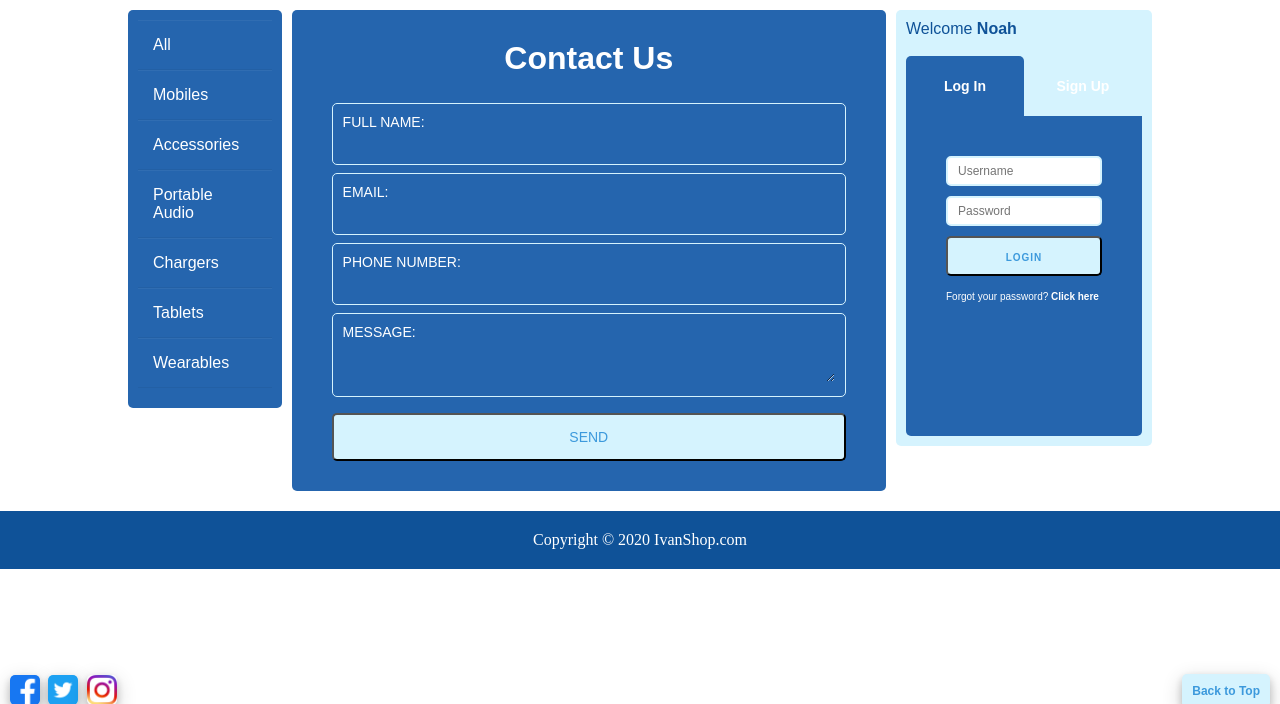
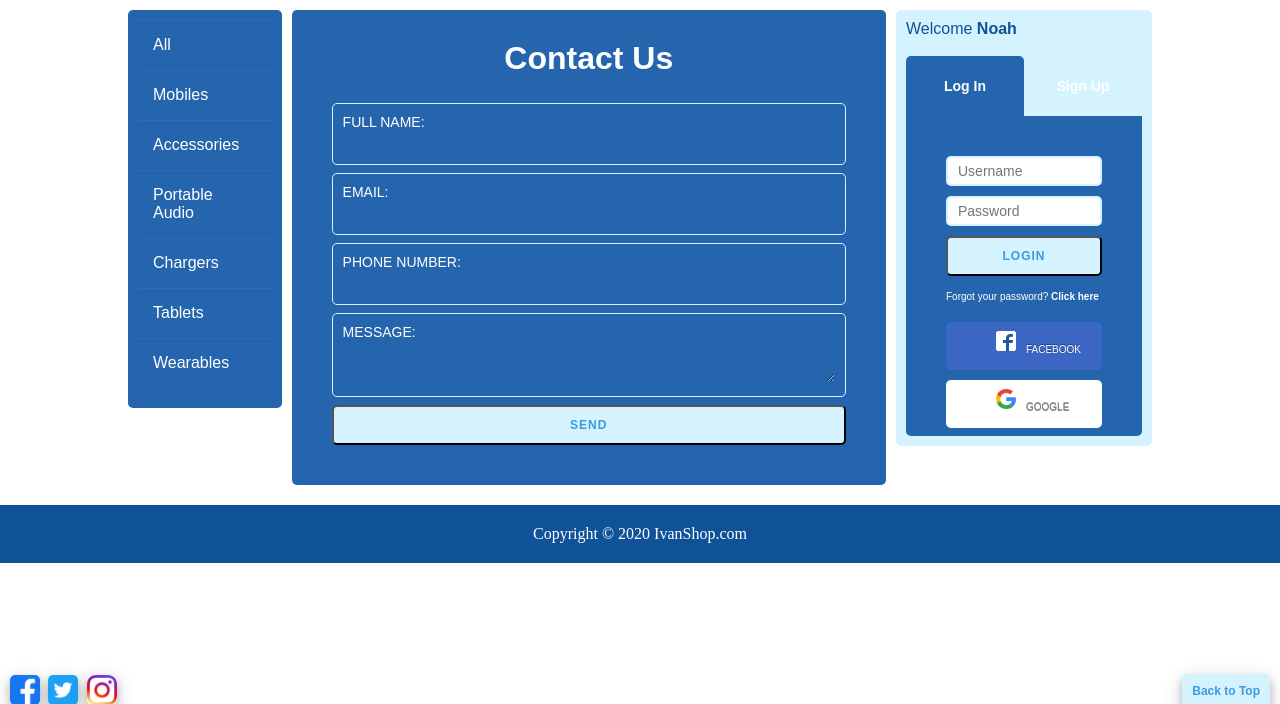
Before and after one commit to t3rrific00/ivanshop, a PHP site: page /contactus.html in a window 1280 px wide. Shown: the part 80-784 px from the top of the page. Run offline with PHP 8.4, Linux system fonts and the light colour scheme; some libraries are stand-ins or nearby versions.

Commit message:
add login and sign up

```diff
--- a/contactus.html
+++ b/contactus.html
@@ -59,7 +59,7 @@
           <label>Message:</label>
           <textarea></textarea>
         </div>
-        <button class="btn-bottom">Send</button>
+        <button class="btn-send">Send</button>
         </div>
         <!--End Contact Form-->
       </div>
@@ -77,14 +77,29 @@
           <div class="login-form">
               <input type="text" class="input-form" placeholder="Username"><br />
               <input type="password" class="input-form" placeholder="Password"><br />
-              <button class="btn-right">Login</button>
+              <button class="btn-submit">Login</button>
               <span class="forgot-form">Forgot your password? <a href="#">Click here</a></span>
+              <br>
+              <br>
+              <a href="" class="fb fb-connect">Facebook</a>
+              <a href="" class="g g-connect">Google</a>
            </div>
            <div class="signup-form" hidden>
-            <input type="text" class="input-form" placeholder="Email Address"><br />
-            <input type="text" class="input-form" placeholder="Username"><br />
-            <input type="password" class="input-form" placeholder="Password"><br />
-            <button class="btn-right">Create</button>
+            <input type="text" class="input-form" placeholder="Full Name"><br>
+            <input type="text" class="input-form" placeholder="Phone Number"><br>
+            <input type="password" class="input-form" placeholder="Password"><br>
+            <label for="birthday" style="color: #fff;">Birthdate</label><br>
+            <input type="date" id="birthday" name="birthday"><br><br>
+            <label for="gender" style="color: #fff;">Gender</label><br>
+            <input type="radio" id="male" name="gender" value="male">
+            <label for="male" style="color: #fff;">Male</label><br>
+            <input type="radio" id="female" name="gender" value="female">
+            <label for="female" style="color: #fff;">Female</label><br>
+            <input type="radio" id="other" name="gender" value="other">
+            <label for="other" style="color: #fff;">Other</label><br><br>
+            <button class="btn-submit">Create</button><br><br>
+            <a href="" class="fb fb-connect">Facebook</a>
+            <a href="" class="g g-connect">Google</a>
          </div>
         </div>
       </div>
--- a/css/style.css
+++ b/css/style.css
@@ -323,7 +323,7 @@ label {
   border-radius: 5px;
   border: 2px solid #d5f3fe;
   color: #242424;
-  font-size: 12px;
+  font-size: 14px;
   font-family: Arial, Helvetica, sans-serif;
   outline: none;
   transform: all 0.5s ease;
@@ -333,16 +333,31 @@ label {
   border: 2px solid #d5f3fe;
 }
 
-.btn-right {
+.btn-submit {
   width: 100%;
   background: #d5f3fe;
   height: 40px;
   font-family: Arial, Helvetica, sans-serif;
   text-align: center;
   border-radius: 5px;
-  font-size: 10px;
-  font-weight: bolder;
-  line-height: 40px;
+  font-size: 12px;
+  font-weight: bold;
+  text-transform: uppercase;
+  color: #3c99dc;
+  letter-spacing: 1px;
+  cursor: pointer;
+  margin-bottom: 10px;
+}
+
+.btn-send {
+  width: 100%;
+  background: #d5f3fe;
+  height: 40px;
+  font-family: Arial, Helvetica, sans-serif;
+  text-align: center;
+  border-radius: 5px;
+  font-size: 12px;
+  font-weight: bold;
   text-transform: uppercase;
   color: #3c99dc;
   letter-spacing: 1px;
@@ -538,19 +553,6 @@ label {
   font-size: 16px;
   margin-top: 6px;
   font-weight: normal;
-}
-
-.btn-bottom {
-  display: inline-block;
-  background: #d5f3fe;
-  padding: 14px 0;
-  border-radius: 5px;
-  color: #3c99dc;
-  text-transform: uppercase;
-  cursor: pointer;
-  margin-top: 8px;
-  font-size: 14px;
-  width: 100%;
 }
 
 /** End Contact Us **/
@@ -823,6 +825,7 @@ input[type="radio"]:checked:before {
   font-family: Arial, Helvetica, sans-serif;
   border: 1px solid #c4c4c4;
   border-radius: 5px;
+  font-size: 14px;
   background-color: #fff;
   padding: 3px 5px;
   height: 30px;
--- a/index.html
+++ b/index.html
@@ -310,7 +310,7 @@
           <div class="login-form">
               <input type="text" class="input-form" placeholder="Username"><br />
               <input type="password" class="input-form" placeholder="Password"><br />
-              <button class="btn-right">Login</button>
+              <button class="btn-submit">Login</button>
               <span class="forgot-form">Forgot your password? <a href="#">Click here</a></span>
               <br>
               <br>
@@ -330,7 +330,7 @@
             <label for="female" style="color: #fff;">Female</label><br>
             <input type="radio" id="other" name="gender" value="other">
             <label for="other" style="color: #fff;">Other</label><br><br>
-            <button class="btn-right">Create</button><br><br>
+            <button class="btn-submit">Create</button><br><br>
             <a href="" class="fb fb-connect">Facebook</a>
             <a href="" class="g g-connect">Google</a>
          </div>
```
Also changed, not shown: aboutus.html (+20 -5 lines).
